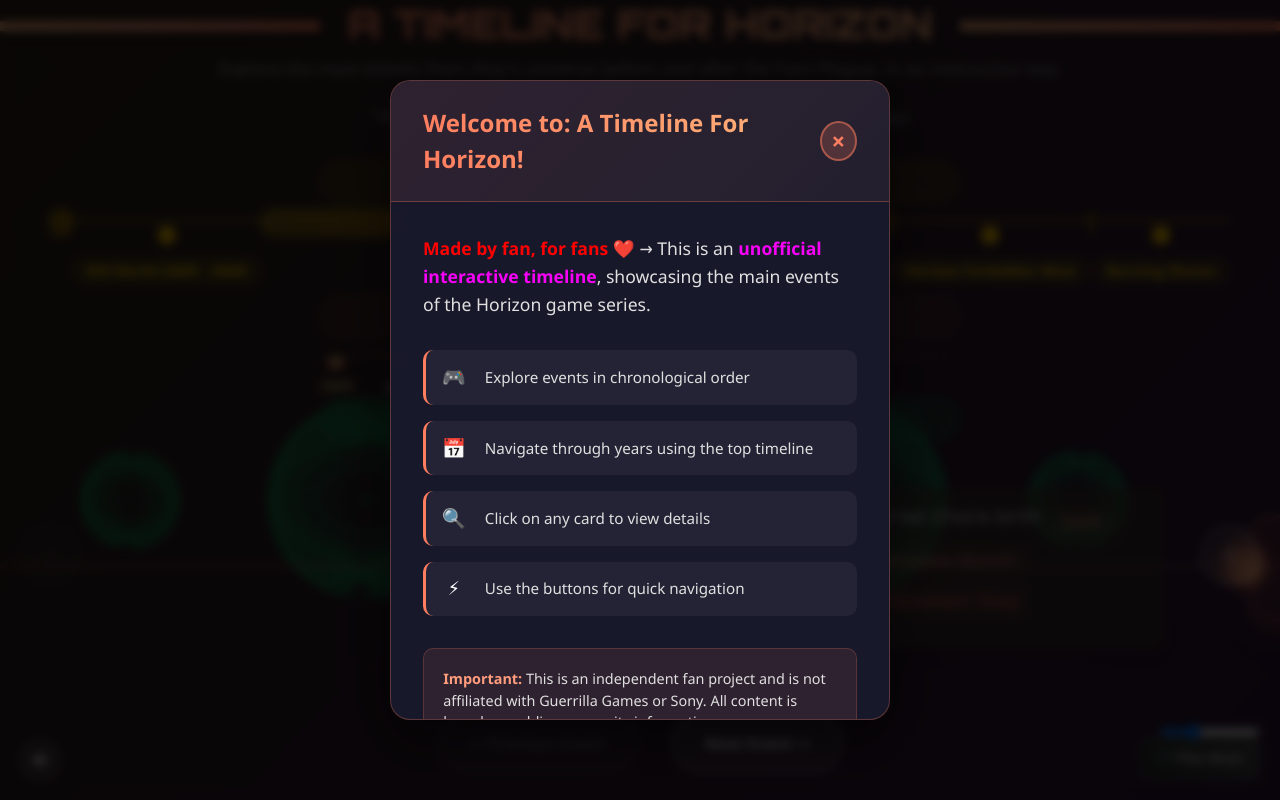
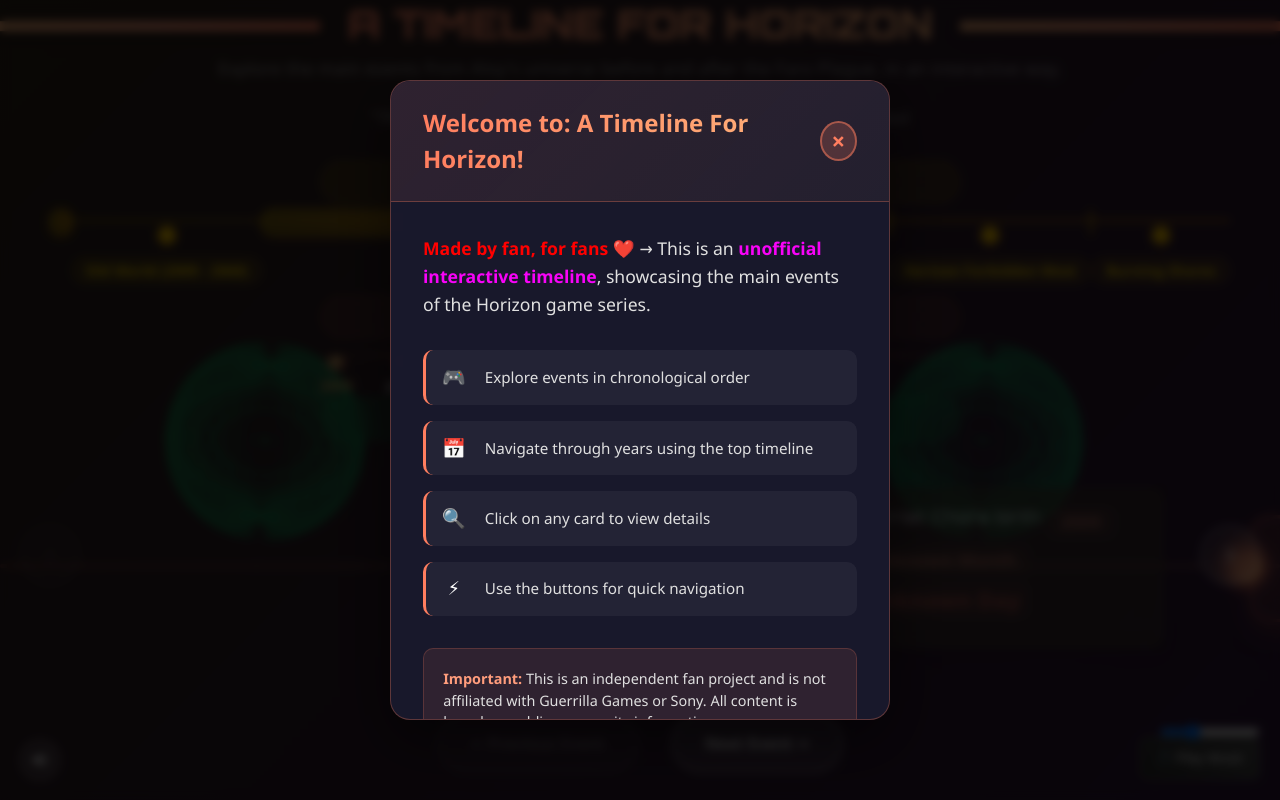
Before and after one commit to theVitor00/a_timeline_for_horizon-V2-, a plain HTML site: page index.html in a window 1280 px wide. Shown: the top 800 px of the page. Drawn offline with Linux system fonts and the light colour scheme.

Commit message:
calculo_distancia_esferas

```diff
--- a/css/styles.css
+++ b/css/styles.css
@@ -287,14 +287,18 @@ h1 {
   scale: 0.4;
 }
 
-/* CSS da Esfera 3D */
+/* CSS das Esferas 3D */
 /* Esfera central */
+
+.sphere-container{
+position: inherit;
+}
 
 .sphere-3d-s1 {
   scale: 1.5;
   position: fixed;
-  top: 50%;
-  right: 44.7%;
+  top: 50vh;
+  right: 44.7vw;
   width: 200px;
   height: 200px;
   z-index: -1;
@@ -305,8 +309,8 @@ h1 {
 .sphere-3d-s2 {
   scale: 1.0;
   position: fixed;
-  top: 50%;
-  right: 63.5%;
+  top: 50vh;
+  right: 63.5vw;
   width: 200px;
   height: 200px;
   z-index: -1;
@@ -317,8 +321,8 @@ h1 {
 .sphere-3d-s3 {
   scale: 1.0;
   position: fixed;
-  top: 50%;
-  right: 26%;
+  top: 50vh;
+  right: 26vw;
   width: 200px;
   height: 200px;
   z-index: -1;
@@ -329,8 +333,8 @@ h1 {
 .sphere-3d-s4 {
   scale: 0.5;
   position: fixed;
-  top: 50%;
-  right: 82%;
+  top: 50vh;
+  right: 82vw;
   width: 200px;
   height: 200px;
   z-index: -1;
@@ -341,8 +345,8 @@ h1 {
 .sphere-3d-s5 {
   scale: 0.5;
   position: fixed;
-  top: 50%;
-  right: 8%;
+  top: 50vh;
+  right: 8vw;
   width: 200px;
   height: 200px;
   z-index: -1;
@@ -1458,6 +1462,7 @@ h1 {
   border-radius: 2px;
   position: absolute;
   top: calc(50% + 8.8px);
+  z-index: 0;
 }
 
 
--- a/index.html
+++ b/index.html
@@ -1658,7 +1658,9 @@
 
       <div class="low-part">
         <!-- Main Events Timeline -->
+
         <div class="timeline-container">
+          <div class="sphere-container">
             <!-- Esfera 3D como segundo elemento de background -->
             <div class="sphere-3d-s1">
               <div class="sphere">
@@ -1955,6 +1957,8 @@
                 <div class="axis"></div>
               </div>
             </div>
+          </div>
+
           <div class="timeline-line"></div>
           <h3 class="timeline-section-title">Events</h3>
 
--- a/js/main.js
+++ b/js/main.js
@@ -25,7 +25,8 @@ import {
   initCardSounds,
 } from './modules/sound-system.js';
 import { initializePopup, /*addDebugButtons*/ } from './modules/popup.js';
-import YearTimelineScroll from './modules/year-timeline-scroll.js'; // NOVA IMPORTACAO
+import  YearTimelineScroll  from './modules/year-timeline-scroll.js';
+import { repositionSpheres, repositionSpheresVerticallyWithCustomOffset } from './modules/sphereUtils.js';
 
 // Wait for DOM to be fully loaded
 document.addEventListener('DOMContentLoaded', function () {
@@ -85,6 +86,29 @@ window.harmonicMusic = harmonicMusic;
 window.updateActivePeriod = updateActivePeriod;
 window.updateCarouselArrows = updateCarouselArrows;
 window.updateYearMarker = updateYearMarker; // Exportar para o scroll system
+window.repositionSpheres = repositionSpheres;
+window.repositionSpheresVerticallyWithCustomOffset = repositionSpheresVerticallyWithCustomOffset;
+
+//spheres distance
+
+
+
+function updateSpherePositions() {
+  repositionSpheres(); // horizontal
+
+
+repositionSpheresVerticallyWithCustomOffset({
+  offsetForEvent: -100,   // deslocamento quando um card de evento estiver ativo
+  offsetForYear: -100    // deslocamento quando um título de ano estiver ativo
+});
+
+}
+window.updateSpherePositions = updateSpherePositions;
+
+document.addEventListener('DOMContentLoaded', updateSpherePositions);
+window.addEventListener('resize', updateSpherePositions);
+window.addEventListener('scroll', updateSpherePositions);
+
 
 export {
   navigateToIndex,
@@ -95,4 +119,6 @@ export {
   updateYearMarker,
   getCurrentIndex,
   getMaxIndex,
+  repositionSpheres,
+  repositionSpheresVerticallyWithCustomOffset
 };
--- /dev/null
+++ b/js/modules/sphereUtils.js
@@ -0,0 +1,70 @@
+//vertical
+export function repositionSpheresVerticallyWithCustomOffset({
+    offsetForEvent = 0,
+    offsetForYear = 0
+  } = {}) {
+    const timelineLine = document.querySelector('.timeline-line');
+    if (!timelineLine) return;
+
+    const rect = timelineLine.getBoundingClientRect();
+    let centerY = rect.top + rect.height / 2;
+
+    const activeEvent = document.querySelector('.timeline-event.active');
+    const activeYear = document.querySelector('.year-title.active-year');
+
+    // ✅ Prioridade para evento ativo
+    if (activeEvent) {
+      centerY += offsetForEvent;
+    } else if (activeYear) {
+      centerY += offsetForYear;
+    }
+
+    const screenHeight = window.innerHeight;
+    const topVH = (centerY / screenHeight) * 100;
+
+    const spheres = document.querySelectorAll(
+      '.sphere-3d-s1, .sphere-3d-s2, .sphere-3d-s3, .sphere-3d-s4, .sphere-3d-s5'
+    );
+
+    spheres.forEach(sphere => {
+      sphere.style.top = `${topVH}vh`;
+    });
+  }
+
+//horizontal
+export function getSphereCenterX(selector) {
+  const element = document.querySelector(selector);
+  if (!element) return null;
+  const rect = element.getBoundingClientRect();
+  return rect.left + rect.width / 2;
+}
+
+export function repositionSpheres() {
+  const referenceSelector = '.sphere-3d-s1'; // Esfera central
+  const referenceX = getSphereCenterX(referenceSelector);
+  const screenWidth = window.innerWidth;
+
+  if (!referenceX) return;
+
+  const relativeDistances = {
+    //distância horizontal fixa em pixels
+    //Distância da esfera 2 em relação a esfera central
+    '.sphere-3d-s2': 475,
+    //Distância da esfera 3 em relação a esfera central
+    '.sphere-3d-s3': -242.5,
+    //Distância da esfera 4 em relação a esfera central
+    '.sphere-3d-s4': 842.5,
+    //Distância da esfera 5 em relação a esfera central
+    '.sphere-3d-s5': -595,
+  };
+
+  Object.entries(relativeDistances).forEach(([selector, offsetPx]) => {
+    const element = document.querySelector(selector);
+    if (!element) return;
+
+    const newX = referenceX + offsetPx;
+    const newRightVW = ((screenWidth - newX) / screenWidth) * 100;
+
+    element.style.right = `${newRightVW}vw`;
+  });
+}
--- a/js/modules/timeline-core.js
+++ b/js/modules/timeline-core.js
@@ -7,7 +7,6 @@ import {
   getCurrentPosition,
   setCurrentPosition,
   getEventWidth,
-  getMaxPosition,
   setMaxPosition,
 } from '../data/timeline-data.js';
 import { groupEventsByYear } from './utils.js';
@@ -124,40 +123,34 @@ function navigateToIndex(newIndex) {
 
   const timeline = document.getElementById('timeline');
   const container = document.querySelector('.timeline-container');
-
   if (!timeline || !container) return;
 
   const containerWidth = container.offsetWidth;
-  console.log({containerWidth});
   const timelineWidth = timeline.scrollWidth;
-  console.log({timelineWidth});
 
-//   // Calcula a posição para centralizar o elemento ativo
   let halfScreen = containerWidth / 2;
-  console.log({halfScreen});
-  let newPosition = halfScreen - getCurrentIndex() * getEventWidth() - ((getEventWidth())/2) - getCurrentIndex() * 32;
-
-  console.log({newPosition});
+  let newPosition = halfScreen - getCurrentIndex() * getEventWidth() - (getEventWidth() / 2) - getCurrentIndex() * 32;
 
   setCurrentPosition(newPosition);
-
-  console.log({newIndex})
-  //first number = 796
-  //second = 436
-  //third = 76
-  //deslocamento = 360 (metade do elemento + 32 de gap)
-
-
-  // Aplica a transformação
   timeline.style.transform = `translateX(${getCurrentPosition()}px)`;
-  console.log({'getCurrentPosition':getCurrentPosition()});
 
   if (typeof playSound === 'function') {
     playSound('navigate', 0.2);
   }
+
   updateActiveElement();
   updateButtons();
   updateYearMarkerFromCurrentIndex();
+
+  requestAnimationFrame(() => {
+    requestAnimationFrame(() => {
+      if (typeof updateSpherePositions === 'function') {
+        updateSpherePositions();
+      }
+    });
+  });
+
+
 }
 
 function navigateToYear(targetYear) {
```
Also changed, not shown: js/modules/Untitled-1.js (added). Lines whose indentation alone changed are shown as unchanged.
